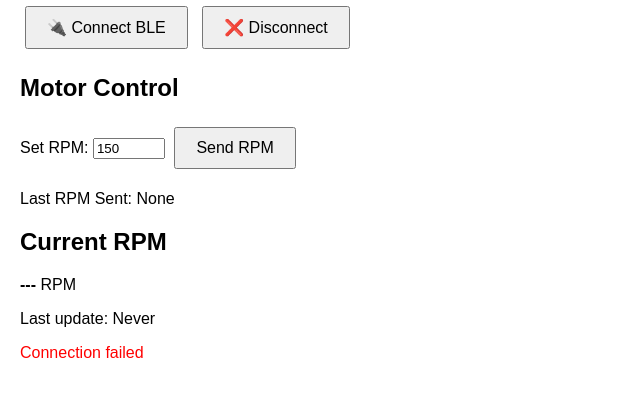
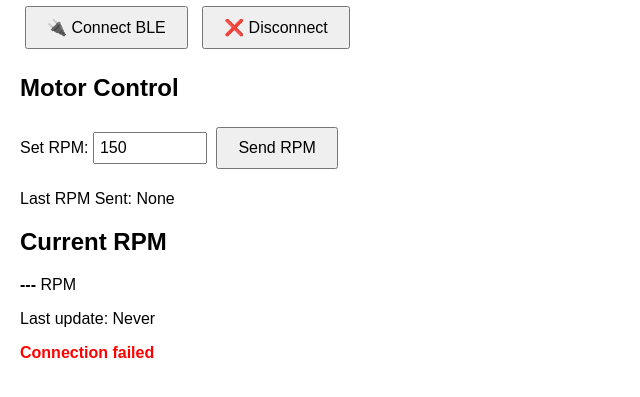
Before and after one commit to tragiang0234/task-3-test, a plain HTML site: page index.html in a window 1280 px wide. Both pictures are taken after a click on the button "🔌 Connect BLE". Shown: the part 79-476 px from the top of the page, without its empty margins (0-640 px from the left). Drawn offline with Linux system fonts and the light colour scheme.

Commit message:
Update index.html

```diff
--- a/index.html
+++ b/index.html
@@ -1,16 +1,19 @@
 <!DOCTYPE html>
 <html>
 <head>
+  <meta charset="UTF-8">
   <title>ESP32 BLE Motor Control</title>
-  <meta charset="UTF-8">
   <style>
     body { font-family: sans-serif; margin: 20px; }
     h1 { color: #333; }
     button { padding: 10px 20px; margin: 5px; font-size: 16px; }
+    input[type=number] { padding: 5px; font-size: 16px; width: 100px; }
+    .status { margin-top: 10px; font-weight: bold; }
   </style>
 </head>
 <body>
   <h1>ESP32 BLE Motor Control</h1>
+
   <button id="connectBleButton">🔌 Connect BLE</button>
   <button id="disconnectBleButton">❌ Disconnect</button>
 
@@ -23,6 +26,7 @@
   <h2>Current RPM</h2>
   <p><strong id="valueContainer">---</strong> RPM</p>
   <p>Last update: <span id="timestamp">Never</span></p>
+
   <p class="status" id="bleState">Disconnected</p>
 
   <script>
@@ -39,15 +43,14 @@
     let sensorCharacteristic;
     let ledCharacteristic;
 
-    const serviceUUID = "19b10000-e8f2-537e-4f6c-d104768a1214";
-    const sensorUUID = "19b10001-e8f2-537e-4f6c-d104768a1214";
-    const ledUUID = "19b10002-e8f2-537e-4f6c-d104768a1214";
+    const serviceUUID = '19b10000-e8f2-537e-4f6c-d104768a1214';
+    const sensorUUID = '19b10001-e8f2-537e-4f6c-d104768a1214';
+    const ledUUID = '19b10002-e8f2-537e-4f6c-d104768a1214';
 
     connectButton.onclick = async () => {
       try {
         const device = await navigator.bluetooth.requestDevice({
-          acceptAllDevices: true,
-          optionalServices: [serviceUUID]
+          filters: [{ services: [serviceUUID] }]
         });
 
         bleServer = await device.gatt.connect();
@@ -64,6 +67,8 @@
           valueContainer.textContent = value;
           timestamp.textContent = new Date().toLocaleTimeString();
         });
+
+        console.log("BLE connected and notifications started.");
       } catch (error) {
         console.error("BLE Connection Error:", error);
         bleState.textContent = "Connection failed";
```
